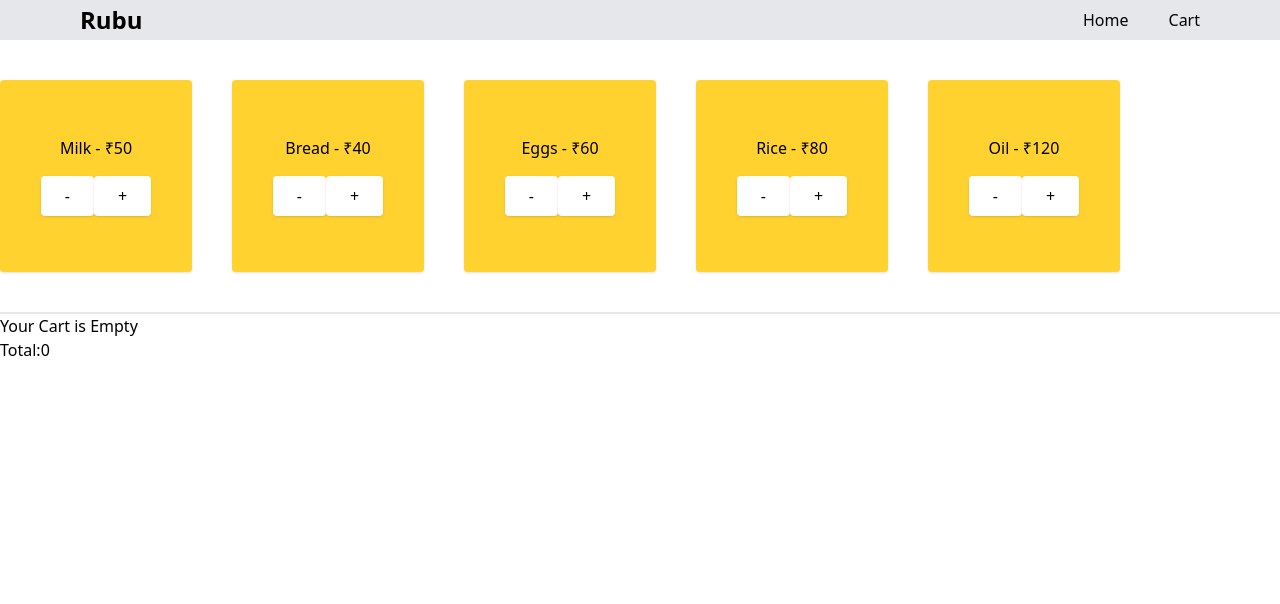
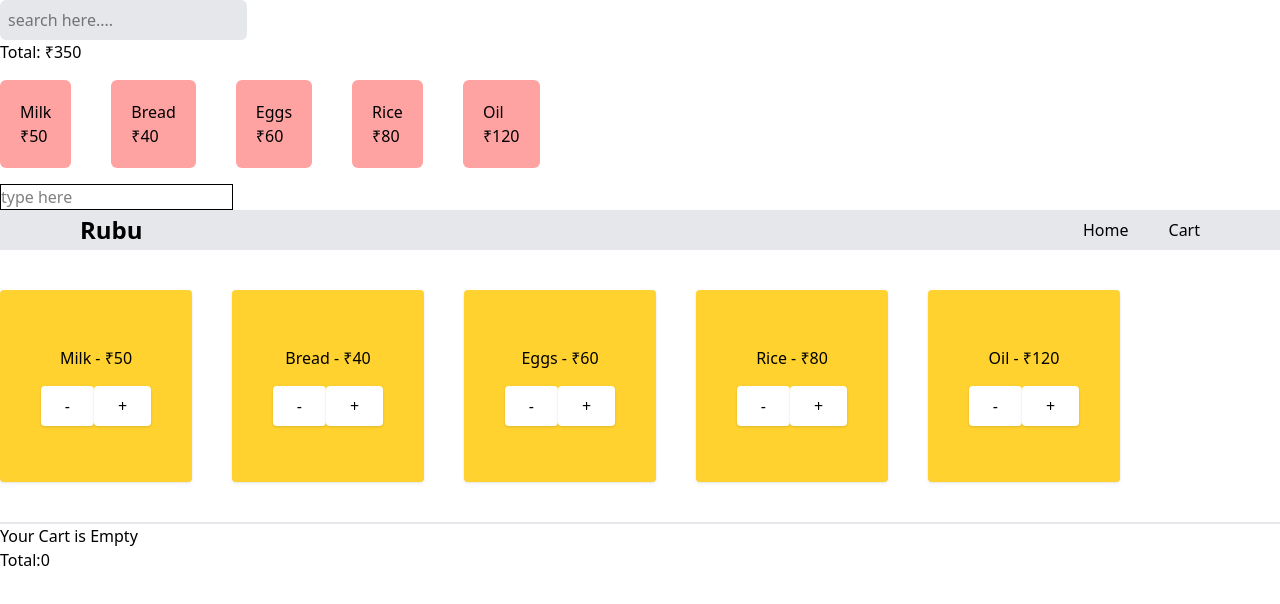
Before and after one commit to khushbu-gpt/REACT_PRACTICE, a React (Vite) app in the folder demo/: page / in a window 1280 px wide. Shown: the top 604 px of the page. Built offline with nearby package versions, Linux system fonts and the light colour scheme.

Commit message:
update cart

```diff
--- a/demo/src/App.jsx
+++ b/demo/src/App.jsx
@@ -7,7 +7,7 @@ import Navbar from "./components/Navbar";
 import ProductCard from "./components/ProductList/ProductCard";
 import { useCart } from "./components/CartContext";
 
-const products = [
+const PRODUCTS = [
   { id: 1, name: "Milk", price: 50 },
   { id: 2, name: "Bread", price: 40 },
   { id: 3, name: "Eggs", price: 60 },
@@ -17,32 +17,32 @@ const products = [
 
 export default function App() {
   const {addToCart,decreaseQty}=useCart()
-  // const [search, setSearch] = useState("");
+  const [search, setSearch] = useState("");
 
-  // // ✅ memoized handler
-  // const handleSearch = useCallback((e) => {
-  //   setSearch(e.target.value);
-  // }, []);
+  // ✅ memoized handler
+  const handleSearch = useCallback((e) => {
+    setSearch(e.target.value);
+  }, []);
 
-  // // ✅ memoized filtered products
-  // const filteredProducts = useMemo(() => {
-  //   if (!search) return PRODUCTS;
+  // ✅ memoized filtered products
+  const filteredProducts = useMemo(() => {
+    if (!search) return PRODUCTS;
 
-  //   return PRODUCTS.filter((product) =>
-  //     product.name.toLowerCase().includes(search.toLowerCase())
-  //   );
-  // }, [search]);
+    return PRODUCTS.filter((product) =>
+      product.name.toLowerCase().includes(search.toLowerCase())
+    );
+  }, [search]);
 
-  // // ✅ memoized total price
-  // const totalPrice = useMemo(() => {
-  //   return filteredProducts.reduce((acc, curr) => acc + curr.price, 0);
-  // }, [filteredProducts]);
+  // ✅ memoized total price
+  const totalPrice = useMemo(() => {
+    return filteredProducts.reduce((acc, curr) => acc + curr.price, 0);
+  }, [filteredProducts]);
 
   return (
     <div className="">
       {/* <h2 className="my-4">PRODUCTS</h2> */}
 
-      {/* <input
+      <input
         type="text"
         placeholder="search here...."
         value={search}
@@ -58,12 +58,12 @@ export default function App() {
         {filteredProducts.map((product) => (
           <ProductItem key={product.id} product={product} />
         ))}
-      </div> */}
+      </div>
       {/* <LoginForm/> */}
-      {/* <CharCounter/> */}
+      <CharCounter/>
       <Navbar/>
           <div className="flex gap-10 my-10 mx-auto w-full">
-              {products.map((product) => (
+              {PRODUCTS.map((product) => (
                 <ProductCard key={product.id} product={product} onAdd={addToCart} onDecrease={decreaseQty}/>
               ))}
             </div>
--- a/demo/src/components/ProductList/ProductCard.jsx
+++ b/demo/src/components/ProductList/ProductCard.jsx
@@ -8,7 +8,7 @@ const ProductCard = React.memo(({ product, onAdd,onDecrease }) => {
       <div
         key={product.id}
         className="bg-amber-300 w-48 h-48 rounded-sm shadow flex gap-4
-             flex-col justify-center items-center "
+         flex-col justify-center items-center "
       >
         {product.name} - ₹{product.price}
         <div>
```
